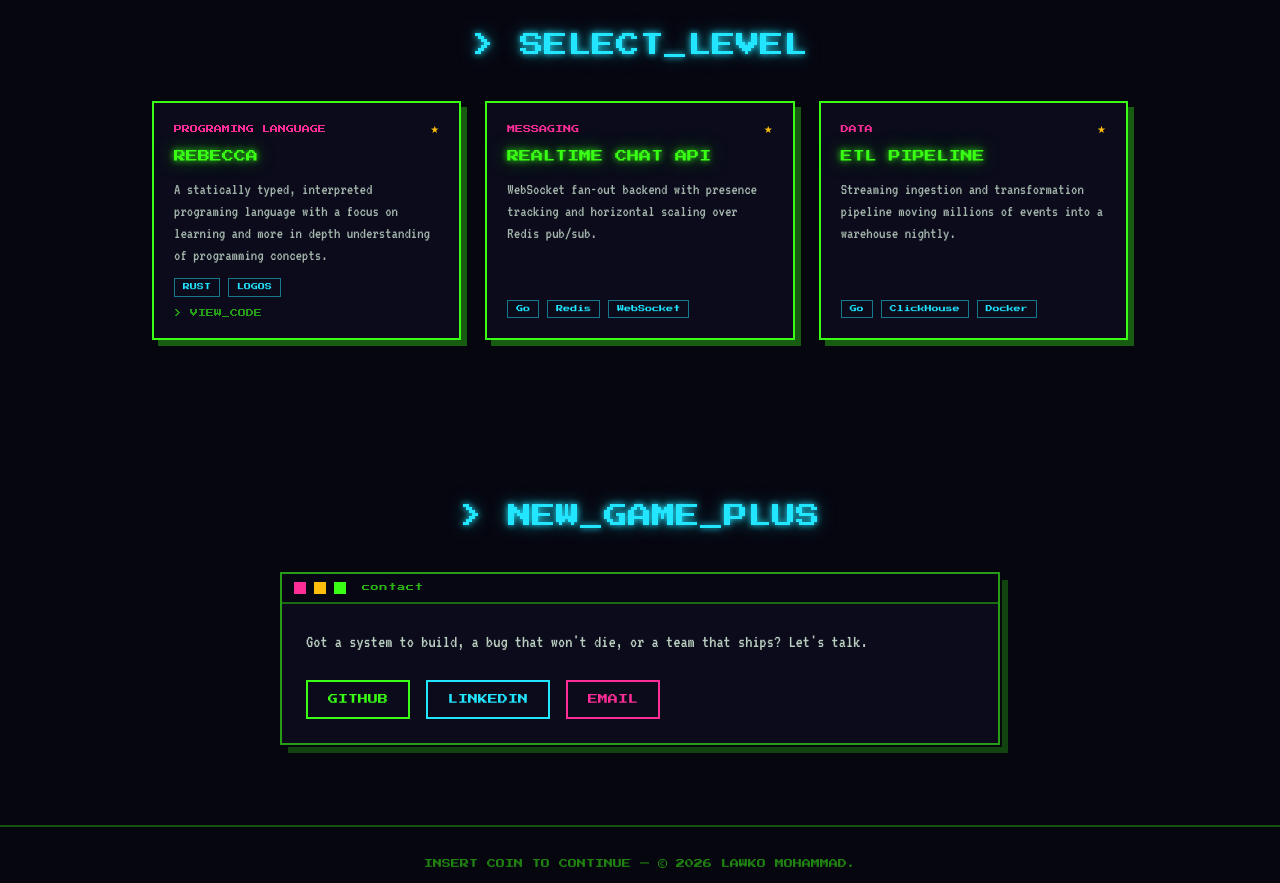
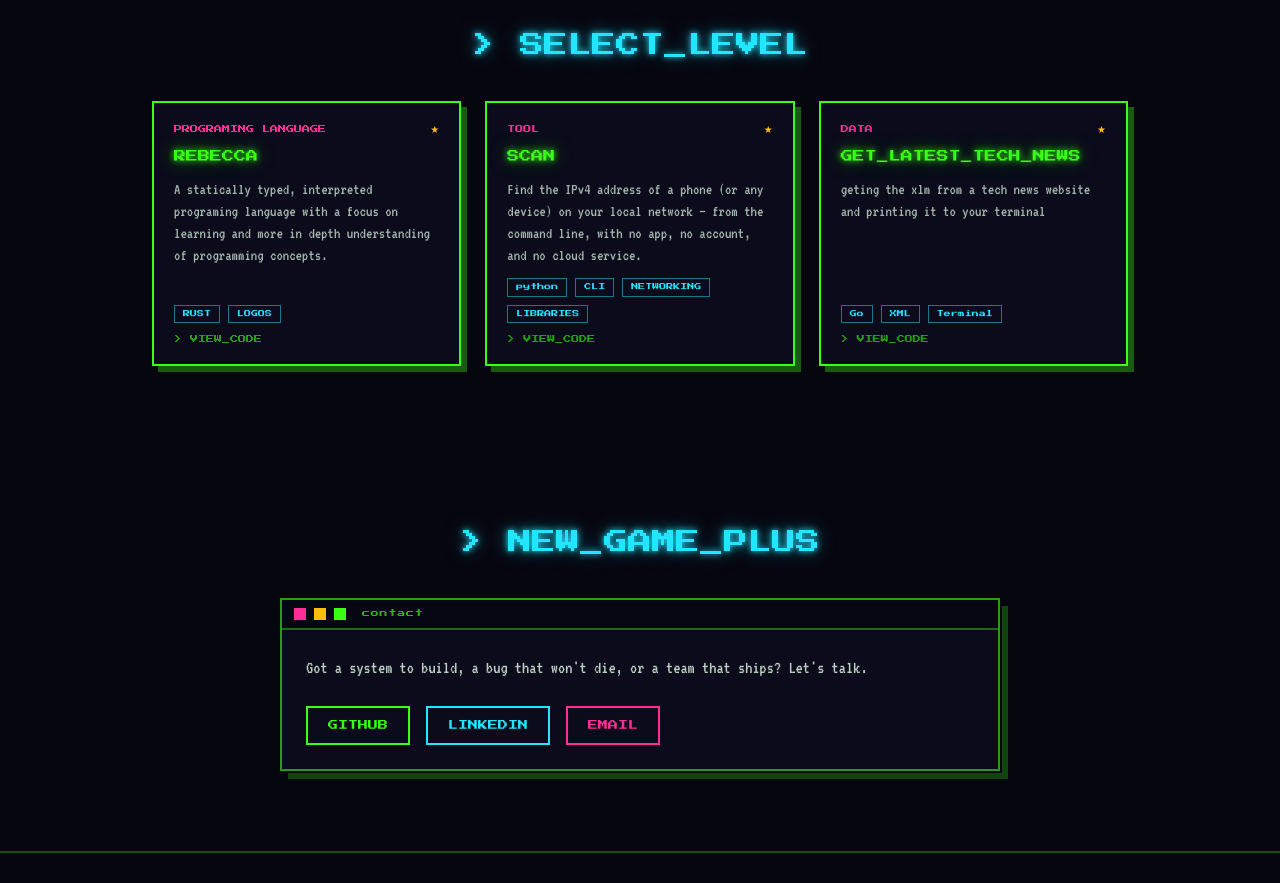
Before and after one commit to llaarriizz/portfolio, a React (Vite) app in the folder frontend/: page / in a window 1280 px wide. Shown: the part 2060-2943 px from the top of the page. Built offline with nearby package versions, Linux system fonts and the light colour scheme.

Commit message:
updated projects

```diff
--- a/frontend/src/components/Projects.tsx
+++ b/frontend/src/components/Projects.tsx
@@ -16,20 +16,20 @@ const PROJECTS: Project[] = [
     href: "https://github.com/llaarriizz/rebecca",
   },
   {
-    title: "REALTIME CHAT API",
-    tag: "MESSAGING",
+    title: "SCAN",
+    tag: "TOOL",
     description:
-      "WebSocket fan-out backend with presence tracking and horizontal scaling over Redis pub/sub.",
-    stack: ["Go", "Redis", "WebSocket"],
-    href: "#",
+      "Find the IPv4 address of a phone (or any device) on your local network — from the command line, with no app, no account, and no cloud service.",
+    stack: ["python", "CLI", "NETWORKING", "LIBRARIES"],
+    href: "https://github.com/llaarriizz/scan",
   },
   {
-    title: "ETL PIPELINE",
+    title: "GET_LATEST_TECH_NEWS",
     tag: "DATA",
     description:
-      "Streaming ingestion and transformation pipeline moving millions of events into a warehouse nightly.",
-    stack: ["Go", "ClickHouse", "Docker"],
-    href: "#",
+      "geting the xlm from a tech news website and printing it to your terminal",
+    stack: ["Go", "XML", "Terminal"],
+    href: "https://github.com/llaarriizz/get_latestTechNews",
   },
 ];
 
```
